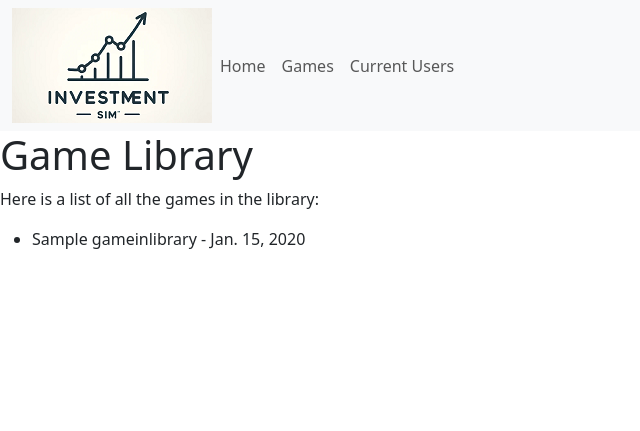
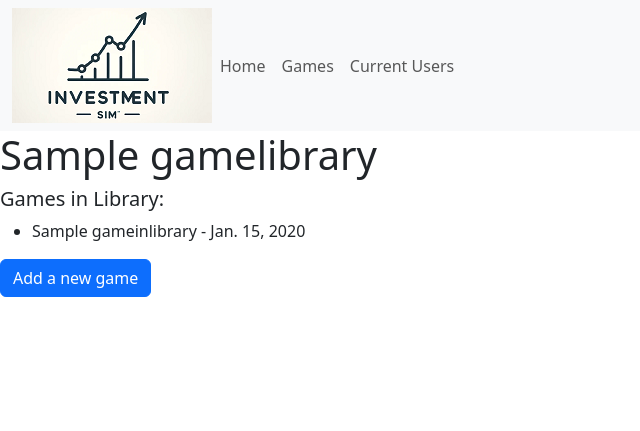
Before and after one commit to nomsayn/CS-3300-Project, a Django app: page /game_library_detail/1 in a window 1280 px wide. Shown: the top 431 px of the page, without its empty margins (0-640 px from the left). Run offline with Django 4.2, Linux system fonts and the light colour scheme; tables that the repository leaves empty hold one stand-in row (values such as "Sample post"); some libraries are stand-ins or nearby versions.

Commit message:
Create and Add Game to Library added

```diff
--- a/GameLibraryProject/game_library_app/templates/game_library_app/game_library_detail.html
+++ b/GameLibraryProject/game_library_app/templates/game_library_app/game_library_detail.html
@@ -1,14 +1,14 @@
 {% extends 'game_library_app/main_template.html' %}
 
 {% block content %}
-    <h1>Game Library</h1>
-    <p>Here is a list of all the games in the library:</p>
+    <h1>{{ gamelibrary.title }}</h1>
+    <h5>Games in Library:</h5>
     <ul>
         {% for game in games %}
             <li>{{ game.title }} - {{ game.date_added }}</li>
         {% endfor %}
     </ul>
-    {% comment %} <a href="/game_library/add_game">Add a new game</a> {% endcomment %}
+    <a href="{% url 'add_game_to_library' pk=game_library_id %}" class="btn btn-primary">Add a new game</a>
 
 
 {% endblock %}
--- a/GameLibraryProject/game_library_app/templates/game_library_app/user_detail.html
+++ b/GameLibraryProject/game_library_app/templates/game_library_app/user_detail.html
@@ -1,15 +1,16 @@
 {% extends 'game_library_app/main_template.html' %}
 
 {% block content %}
+    <div class="container-fluid">
         <h1>User Profile: {{ siteuser.name }}</h1>
         <h2>Primary Console: {{ siteuser.platform }}</h2>
         <h2>Game Libraries:</h2>
         <ol>
             {% for library in game_libraries %}
-            <li>{{ library.title }}</li>
                 <li><a href="{{ library.get_absolute_url }}">{{ library.title }}</a></li>
             {% endfor %}
         </ol>
-
+        <a href="{% url 'create_game_library' pk=siteuser.id %}" class="btn btn-primary">Create New Game Library</a>
+    </div>
 
 {% endblock %}
--- a/GameLibraryProject/game_library_app/urls.py
+++ b/GameLibraryProject/game_library_app/urls.py
@@ -4,6 +4,8 @@ from . import views
 urlpatterns = [
     path('', views.index, name='index'),
     path('create_user/', views.create_user, name='create_user'),
+    path('user_detail/<int:pk>/create_game_library/', views.Create_Game_Library, name='create_game_library'),
+    path('game_library_detail/<int:pk>/add_game_to_library/', views.Add_Game_To_Library, name='add_game_to_library'),
     path('user_list/', views.UserListView.as_view(), name='user_list'),
     path('user_detail/<int:pk>', views.UserDetailView.as_view(), name='user_detail'),
     path('game_library_detail/<int:pk>', views.GameLibraryDetailView.as_view(), name='game_library_detail'),
--- a/GameLibraryProject/game_library_app/views.py
+++ b/GameLibraryProject/game_library_app/views.py
@@ -1,10 +1,12 @@
-from django.shortcuts import render
+from django.shortcuts import render, redirect
 from .models import SiteUser, GameLibrary
-from .forms import UserForm
+from .forms import UserForm, NewGameLibraryForm, AddGameToLibraryForm
 from django.views import generic
 
 # Create your views here.
 def index (request):
+    print('index view')
+    print(request)
     return render(request, 'game_library_app/index.html')
 
 
@@ -24,6 +26,43 @@ def create_user(request):
     context = {'form': form}
     return render(request, 'game_library_app/create_user.html', context)
 
+def Create_Game_Library(request, pk):
+    form = NewGameLibraryForm()
+    user_id = pk
+
+    if request.method == 'POST':
+        form = NewGameLibraryForm(request.POST)
+
+        if form.is_valid():
+            new_library = form.save(commit=False)
+            new_library.user = SiteUser.objects.get(id=user_id)
+            print('form is valid')
+
+            new_library.save()
+            return redirect('user_detail', pk=user_id)
+
+    context = {'form': form}
+    return render(request, 'game_library_app/create_game_library.html', context)
+
+def Add_Game_To_Library(request, pk):
+    form = AddGameToLibraryForm()
+    library_id = pk
+
+    if request.method == 'POST':
+        form = AddGameToLibraryForm(request.POST)
+
+        if form.is_valid():
+            new_game = form.save(commit=False)
+            new_game.library = GameLibrary.objects.get(id=library_id)
+            print('form is valid')
+
+            new_game.save()
+            return redirect('game_library_detail', pk=library_id)
+
+    context = {'form': form}
+    return render(request, 'game_library_app/add_game_to_library.html', context)
+
+
 
 class UserListView(generic.ListView):
     model = SiteUser
@@ -41,9 +80,9 @@ class UserDetailView(generic.DetailView):
     def get_context_data(self, **kwargs):
         context = super().get_context_data(**kwargs)
         context['user'] = SiteUser.objects.all().filter(id=self.kwargs['pk'])
-        context['game_libraries'] = context['user'][0].gamelibrary_set.all().order_by('title')
-        print(context['user'])
-        print(context['game_libraries'])
+        context['game_libraries'] = context['user'][0].gamelibrary_set.all()
+        # Alphabetic, ignore case, game library sorting
+        context['game_libraries'] = sorted(context['game_libraries'], key=lambda x: x.title.lower())
         return context
 
 class GameLibraryDetailView(generic.DetailView):
@@ -54,6 +93,7 @@ class GameLibraryDetailView(generic.DetailView):
         context = super().get_context_data(**kwargs)
         context['game_library'] = GameLibrary.objects.all().filter(id=self.kwargs['pk'])
         context['games'] = context['game_library'][0].gameinlibrary_set.all().order_by('title')
+        context['game_library_id'] = self.kwargs['pk']
         print(context['game_library'])
         # print(context['games'])
         return context
```
Also changed, not shown: GameLibraryProject/game_library_app/forms.py (+10 -5 lines), GameLibraryProject/game_library_app/templates/game_library_app/add_game_to_library.html (added, +14 -0 lines), GameLibraryProject/game_library_app/templates/game_library_app/create_game_library.html (added, +14 -0 lines). Lines whose indentation alone changed are shown as unchanged.
